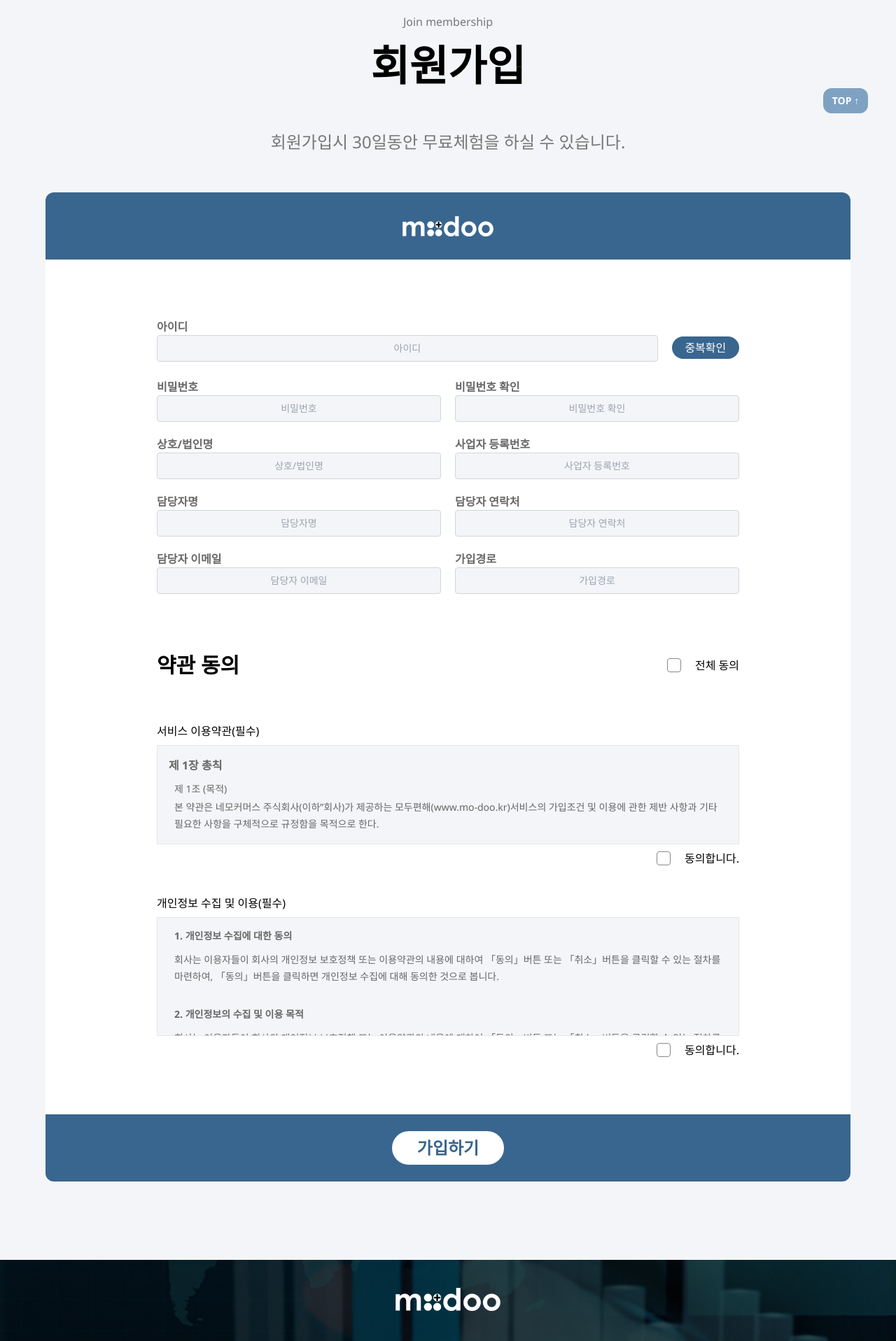
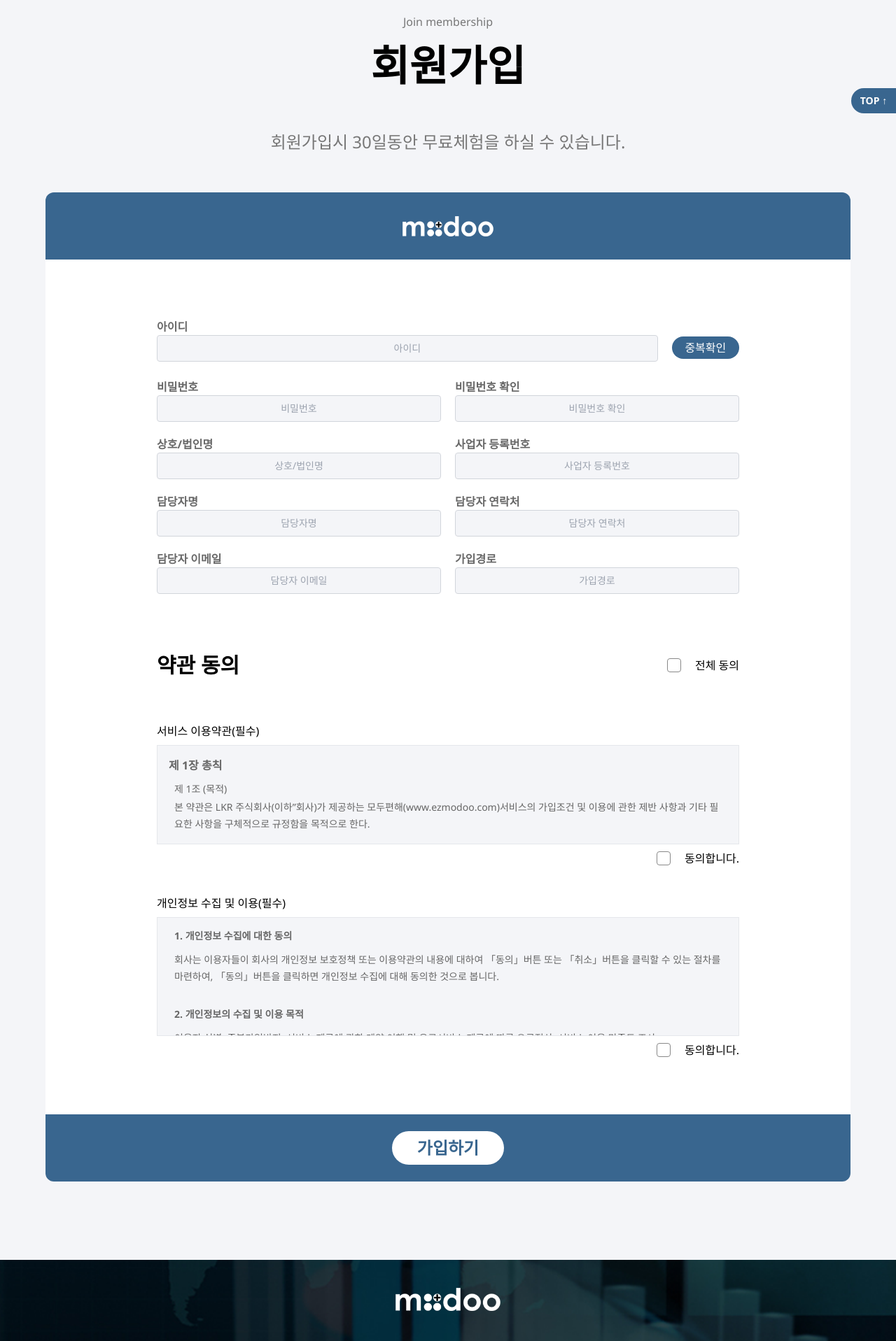
Before and after one commit to YoungkeunAhn/ezmodoo-intro, a React (Create React App) app: page /join in a window 1280 px wide. Shown: the part 598-2515 px from the top of the page at 70% size. Built offline with nearby package versions, Linux system fonts and the light colour scheme; what tw-elements would draw is missing.

Commit message:
개인정보 수집 약관 수정, scrolltop버튼 수정

```diff
--- a/src/common/sroll-top-btn/ScrollTopBtn.tsx
+++ b/src/common/sroll-top-btn/ScrollTopBtn.tsx
@@ -6,7 +6,7 @@ function ScrollTopBtn() {
   }
   return (
     <div
-      className='fixed right-10 bottom-10 p-2 w-16 rounded-xl text-white bg-[#7FA2C2] text-sm text-center cursor-pointer font-bold z-50'
+      className='fixed right-0 bottom-10 p-2 w-16 rounded-l-3xl text-white bg-[#39668F] text-sm text-center cursor-pointer font-bold z-50'
       onClick={scrollTop}
     >
       TOP ↑
--- a/src/data/acceptTerms.ts
+++ b/src/data/acceptTerms.ts
@@ -8,20 +8,10 @@ export const serviceAcceptTerms: SeviceAcceptTermsType = {
         {
           subTitle: '목적',
           content:
-            '본 약관은 네모커머스 주식회사(이하”회사)가 제공하는 모두편해(www.mo-doo.kr)서비스의 가입조건 및 이용에 관한 제반 사항과 기타 필요한 사항을 구체적으로 규정함을 목적으로 한다.',
+            '본 약관은 LKR 주식회사(이하”회사)가 제공하는 모두편해(www.ezmodoo.com)서비스의 가입조건 및 이용에 관한 제반 사항과 기타 필요한 사항을 구체적으로 규정함을 목적으로 한다.',
         },
       ],
     },
-    // {
-    //   title: '총칙',
-    //   subContent: [
-    //     {
-    //       subTitle: '목적',
-    //       content:
-    //         '본 약관은 네모커머스 주식회사(이하”회사)가 제공하는 모두편해(www.mo-doo.kr)서비스의 가입조건 및 이용에 관한 제반 사항과 기타 필요한 사항을 구체적으로 규정함을 목적으로 한다.',
-    //     },
-    //   ],
-    // },
   ],
 }
 
@@ -37,7 +27,17 @@ export const userInfoAcceptTerms: UserInfoAcceptTermsType = {
     {
       title: '개인정보의 수집 및 이용 목적',
       content:
-        '회사는 이용자들이 회사의 개인정보 보호정책 또는 이용약관의 내용에 대하여 「동의」버튼 또는 「취소」버튼을 클릭할 수 있는 절차를 마련하여, 「동의」버튼을 클릭하면 개인정보 수집에 대해 동의한 것으로 봅니다.',
+        '이용자 식별, 중복가입방지, 서비스 제공에 관한 계약 이행 및 유료서비스 제공에 따른 요금정산, 서비스 이용 만족도 조사',
+    },
+    {
+      title: '개인정보의 수집 항목',
+      content:
+        '계정정보(아이디, 비밀번호, 중복 가입 확인 정보), 담당자정보(이름, 이메일, 휴대폰전화번호), 회사정보(상호명 및 법인명, 사업자 등록번호), 가입경로',
+    },
+    {
+      title: '개인정보의 보유기간',
+      content:
+        ' 모두편해 서비스 이용기간 종료 후 최종 접속일로부터 12개월 이후 파기, 회원탈퇴 또는 동의 철회시 7일 후에 파기하되 일부 항목(회사명, 담당자명, 아이디, 비밀번호, 휴대전화 번호, 이메일 주소)에 대하여는 12개월 이후 파기',
     },
   ],
 }
```
